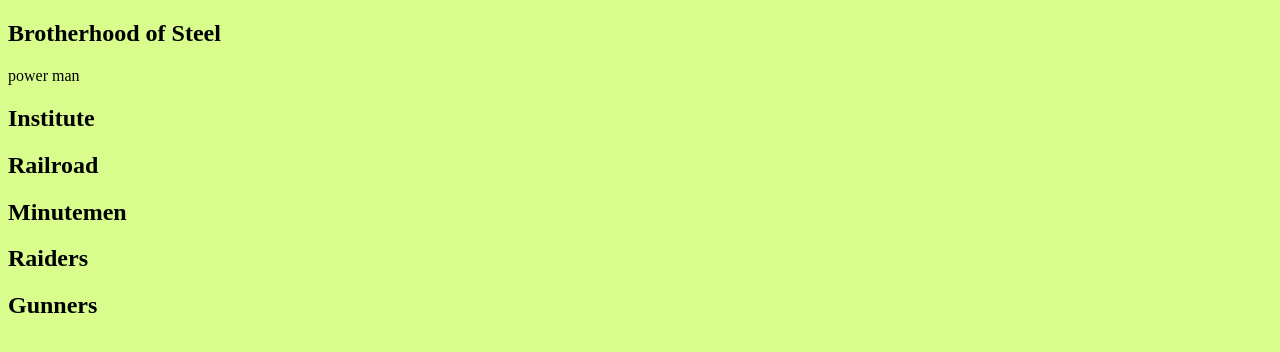
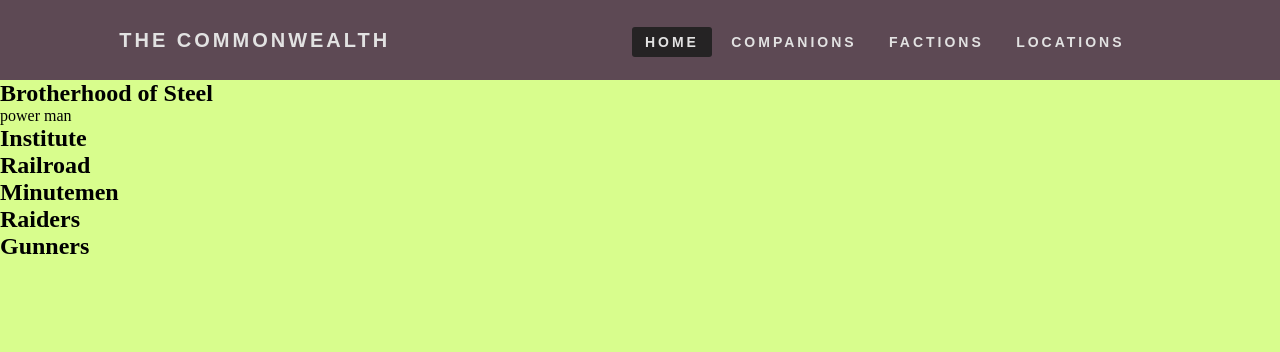
Before and after one commit to TheQuanzer/Fallout4-Lore, a plain HTML site: page factions.html in a window 1280 px wide. Drawn offline with Linux system fonts and the light colour scheme.

Commit message:
Update factions.html

```diff
--- a/factions.html
+++ b/factions.html
@@ -4,12 +4,31 @@
         <meta charset="utf-8">
         <meta name="viewport" content="width=device-width, initial-scale=1">
         <title>Fallout Factions</title>
-        <link rel="stylesheet" href="style2.css"
+        <link rel = "stylesheet" href = "style1.css">
 
     </head>
     <body style="background-color: rgb(216, 253, 141);">
         <header>
+            <nav>
+                <div class = "logo">
+                  <h4> The Commonwealth  </h4>
+                </div>
+                <ul class = "nav-links">
+                  <li>
+                    <a class = "active" href="#">Home</a>
+                  </li>
+                  <li>
+                    <a href="#">Companions</a>
+                  </li>
+                  <li>
+                    <a href="#">Factions</a>
+                  </li>
+                  <li>
+                    <a href="#">Locations</a>
+                  </li>
 
+                </ul>
+              </nav>
         </header>
         <main>
             <article>
```
